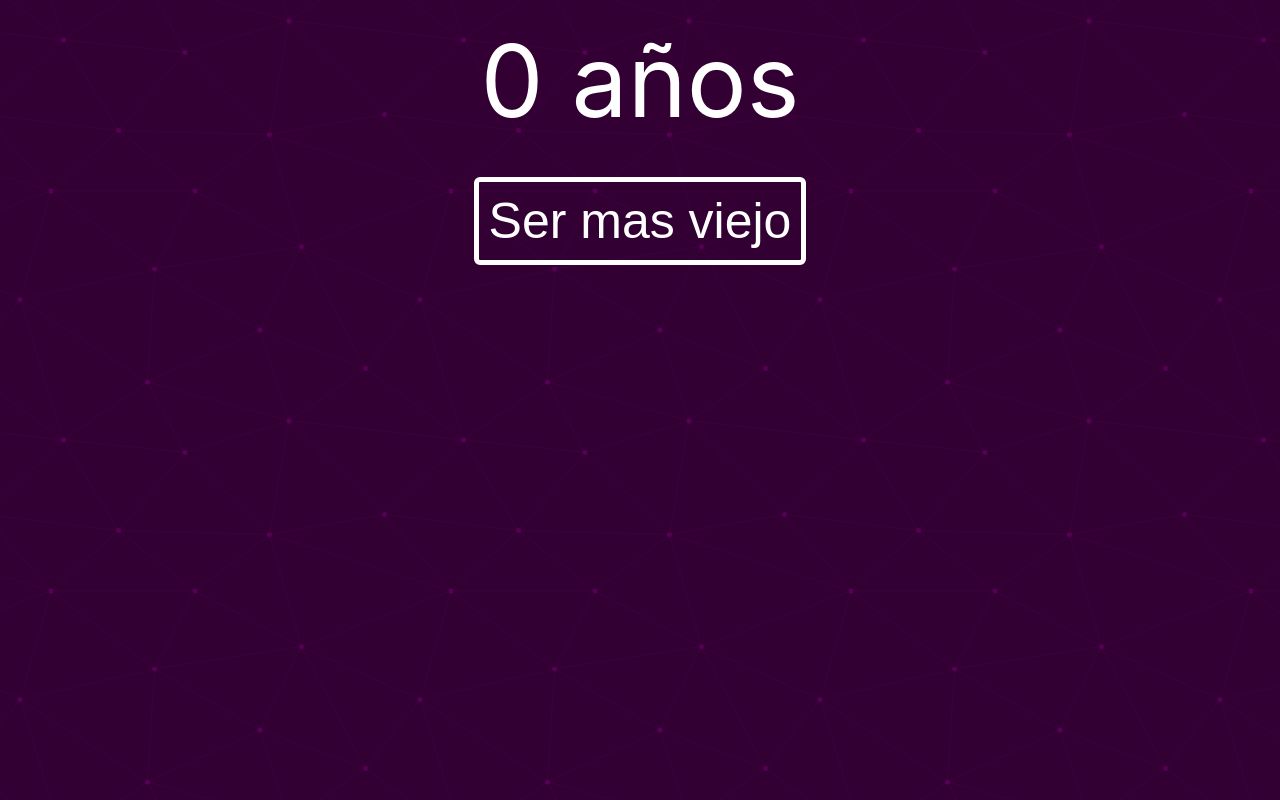
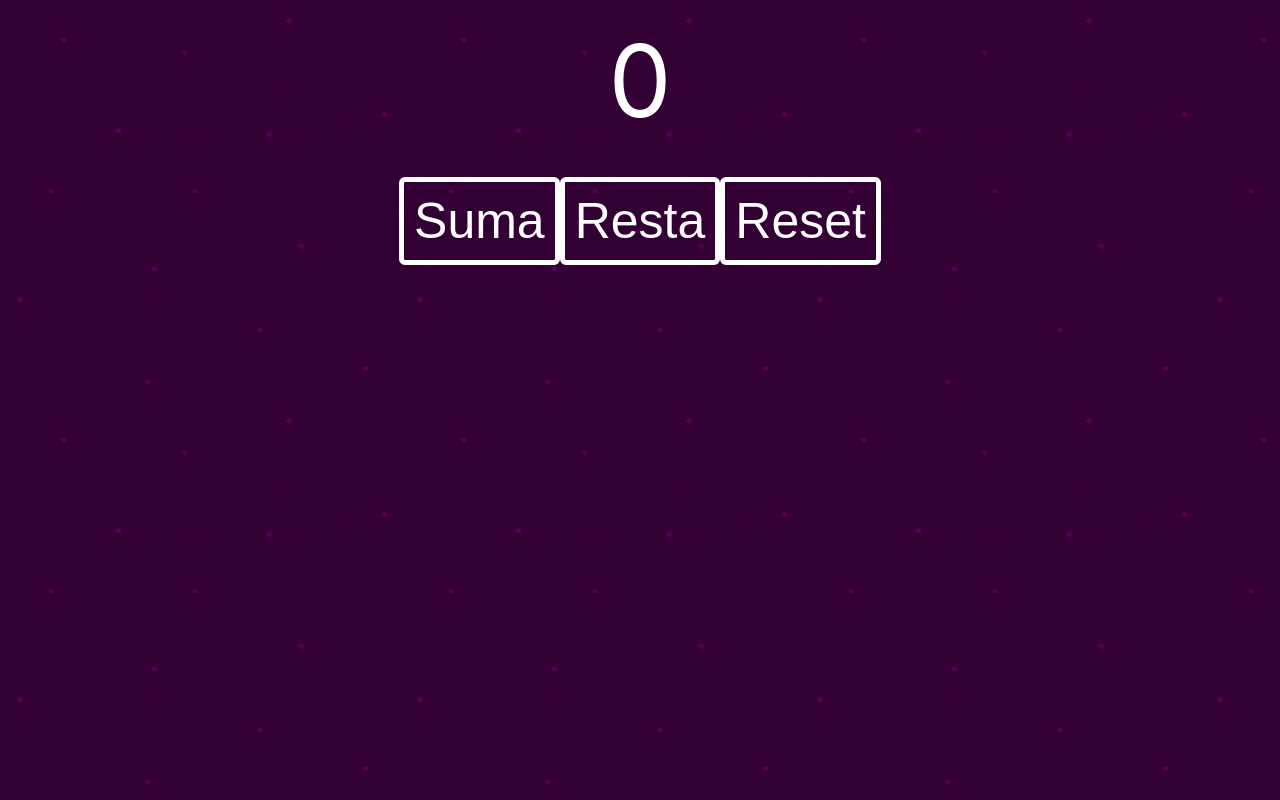
Before and after one commit to ksama22/M12_projecte2_HOOKS, a React (Create React App) app: page / in a window 1280 px wide. Built offline with nearby package versions, Linux system fonts and the light colour scheme.

Commit message:
Que tengo que hacer con las funciones, las combierto a componentes o las dejo asi, NO ENTIENDO NADA, AUXILIOgit add .

```diff
--- a/src/App.js
+++ b/src/App.js
@@ -1,20 +1,70 @@
+import { useState } from 'react';
 import './App.css';
-import { useState } from 'react';
 
 function App() {
-  //Hooks
-  const [age, setAge] = useState(0);
-
-  const serMasViejo = () => {
-    setAge(age + 1);
+  // Declaracion de la variable magia
+  // Con useState le damos un valor predeterminado a la variable magia
+  const [magia, setMagia] = useState("Abra Kadabra");
+  // Creacion de la funcion para hacer que apareza y desaperezca el texto
+  const MagicFun = () => {
+    if (magia == null) {
+      // con setMagia le añadimos un nuevo valor a magia
+      setMagia("Abra Kadabra");
+    } else{
+      setMagia(null);
+    }
   }
-
+  // Declaracion de la variable num
+  const[num, setNum] = useState(0);
+  // Creacion de las funciones para que al darle al boton se le sume o reste 1 o resete el contador a 0
+  // Suma
+  const numSum = () =>{
+    setNum(num + 1)
+  }
+  // Suma
+  const numSubstrac = () =>{
+    setNum(num - 1)
+  }
+  // Suma
+  const numReset = () =>{
+    setNum(0)
+  }
+  const Boton = (props) =>{
+    return(
+        <button onClick={props.funcion}>{props.name}</button>
+    )
+  }
   return (
     <div className="App">
-      <div>{age} años</div>
+      {
+      /*
+      <Boton funcion={MagicFun} name="Show/Hide"/>
       <div>
-        <button onClick={serMasViejo}>Ser mas viejo</button>
+        {magia}
       </div>
+      */
+      }
+      {
+      /*
+      <div>
+        {num}
+      </div>
+      <Boton funcion={numSum} name="Incrementa"/>
+      */
+      }
+
+      <div>
+        {num}
+      </div>
+
+      <Boton funcion={numSum} name="Suma"/>
+      <Boton funcion={numSubstrac} name="Resta"/>
+      <Boton funcion={numReset} name="Reset"/>
+
+
+
+
+
     </div>
   );
 }
--- /dev/null
+++ b/src/componentes/BotonShowHide.jsx
@@ -0,0 +1,6 @@
+export const botonShowHide = () => {
+    return(
+    <div>
+      <button>Show/Hide</button>
+    </div>)
+  }
--- /dev/null
+++ b/src/componentes/textoEscondido.jsx
@@ -0,0 +1,6 @@
+export const textoShowHide = () => {
+    return(
+    <div>
+      <p><b>El texto</b> entro a la partida</p>
+    </div>)
+  }
```
Also changed, not shown: 1 other file (tests, documents, lock files or other folders).
